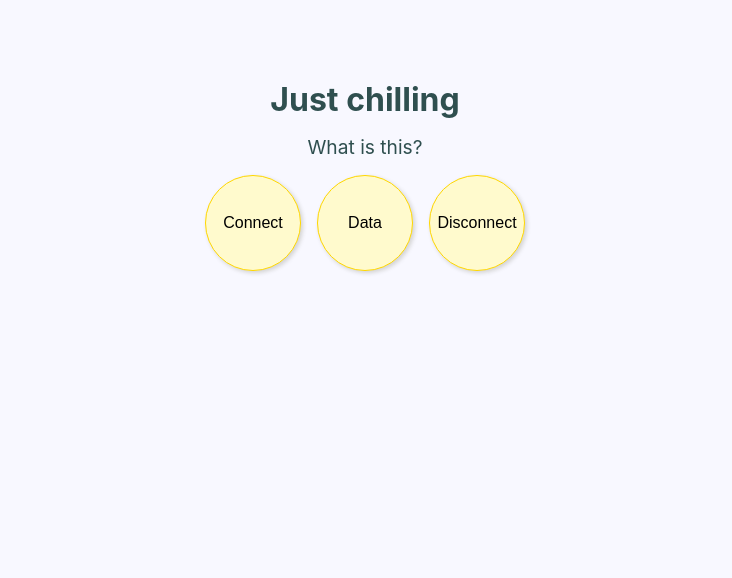
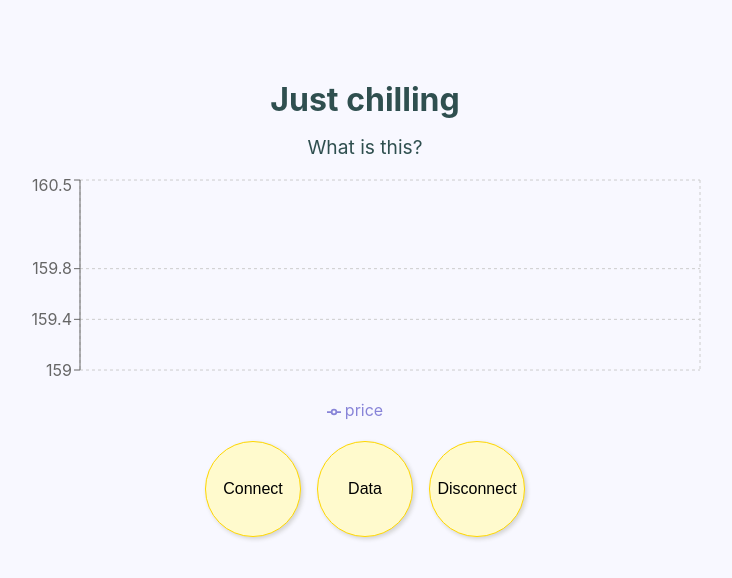
Before and after one commit to alexalexyang/ftxtest, a Next.js app: page / in a window 1280 px wide. Shown: the top 578 px of the page, without its empty margins (275-1007 px from the left). Built offline with nearby package versions, Linux system fonts and the light colour scheme.

Commit message:
Add recharts to plot prices

```diff
--- a/components/chart-component.tsx
+++ b/components/chart-component.tsx
@@ -1,8 +1,18 @@
 import { Button, ButtonsWrapper } from "../styles/main";
+import {
+  CartesianGrid,
+  Legend,
+  Line,
+  LineChart,
+  Tooltip,
+  XAxis,
+  YAxis,
+} from "recharts";
 import { ftxUnsubscribe, ftxWs, ftxWsKeepAlive } from "../helpers/ftx-ws";
 import { useEffect, useState } from "react";
 
 import type { NextPage } from "next";
+import { TradeData } from "../types/ftx";
 import { useQueryClient } from "react-query";
 
 // {
@@ -16,10 +26,27 @@ import { useQueryClient } from "react-query";
 
 const ChartComponent: NextPage = () => {
   const queryClient = useQueryClient();
+  const [data, setData] = useState<TradeData[]>();
 
   const [ws, setWs] = useState<WebSocket>();
-  const [intervalId, setintervalId] = useState<NodeJS.Timer>();
+  const [pingId, setPingId] = useState<NodeJS.Timer>();
   const [startPing, setStartPing] = useState<boolean>(false);
+  const [plotId, setPlotId] = useState<NodeJS.Timer>();
+  const [startPlot, setStartPlot] = useState<boolean>(false);
+
+  useEffect(() => {
+    if (startPlot === false) {
+      plotId && clearInterval(plotId);
+      setPlotId(undefined);
+      return;
+    }
+
+    const startPlotId = setInterval(() => {
+      setData(queryClient.getQueryData("SOL-PERP"));
+    }, 2000);
+
+    setPlotId(startPlotId);
+  }, [startPlot]);
 
   useEffect(() => {
     if (!ws) {
@@ -33,22 +60,40 @@ const ChartComponent: NextPage = () => {
   useEffect(() => {
     if (startPing && ws) {
       const id = ftxWsKeepAlive(ws);
-      setintervalId(id);
+      setPingId(id);
     }
-    if (!startPing && intervalId) {
-      clearInterval(intervalId);
+    if (!startPing && pingId) {
+      clearInterval(pingId);
     }
   }, [startPing]);
 
   return (
     <>
+      <LineChart
+        width={730}
+        height={250}
+        data={data}
+        margin={{ top: 5, right: 30, left: 20, bottom: 5 }}
+      >
+        <CartesianGrid strokeDasharray="3 3" />
+        <XAxis dataKey="time" />
+        <YAxis type="number" domain={[159, 160.5]} />
+        <Tooltip />
+        <Legend />
+        <Line type="monotone" dataKey="price" stroke="#8884d8" />
+      </LineChart>
       <ButtonsWrapper>
-        <Button onClick={() => setWs(new WebSocket("wss://ftx.com/ws/"))}>
+        <Button
+          onClick={() => {
+            setWs(new WebSocket("wss://ftx.com/ws/"));
+            setStartPlot(true);
+          }}
+        >
           Connect
         </Button>
         <Button
           onClick={() => {
-            const data = queryClient.getQueryData("BTC-PERP");
+            const data = queryClient.getQueryData("SOL-PERP");
             console.log(data);
           }}
         >
@@ -62,7 +107,9 @@ const ChartComponent: NextPage = () => {
 
             ftxUnsubscribe(ws);
             ws.close();
+            setWs(undefined);
             setStartPing(false);
+            setStartPlot(false);
           }}
         >
           Disconnect
--- a/helpers/ftx-ws.ts
+++ b/helpers/ftx-ws.ts
@@ -1,29 +1,17 @@
+import { TradeData, WsResponse } from "../types/ftx";
+
 import { QueryClient } from "react-query";
 
-interface TradeData {
-  id: number;
-  price: number;
-  size: number;
-  side: string;
-  liquidation: boolean;
-  time: Date;
-}
-interface WsResponse {
-  type: "update";
-  channel: "trades";
-  market: string;
-  data: TradeData[];
-}
-
-// const tickers = ["BTC-PERP", "BTC/USD", "ETH-PERP", "ETH/USD"];
+// const tickers = ["SOL-PERP", "HNT-PERP"];
 const tickers = ["SOL-PERP"];
 
 export const ftxWs = (ws: WebSocket, queryClient: QueryClient) => {
-  console.log({ ws });
+  console.log("Connecting.");
 
   ws.onopen = () => {
+    console.log("Connected.");
     tickers.forEach((ticker) => {
-      // console.log(ticker);
+      console.log(`Subscribing to ${ticker}.`);
       ws.send(
         `{"op": "subscribe", "channel": "trades", "market": "${ticker}"}`
       );
@@ -38,20 +26,28 @@ export const ftxWs = (ws: WebSocket, queryClient: QueryClient) => {
       // data.forEach((datum) => console.log(datum));
 
       queryClient.setQueryData(res.market, (state): TradeData[] => {
+        const incomingData = data.filter((datum) => datum.side === "buy");
         const old = state ? (state as TradeData[]) : [];
-        const current = [...old, ...data];
 
-        if (current.length > 5) {
-          return current.slice(2, 7);
+        if (!incomingData.length) {
+          return old;
         }
 
-        return current;
+        const newState = [...old, ...incomingData];
+
+        const newStateLength = newState.length;
+        if (newStateLength > 30) {
+          const newStateSliced = newState.slice(
+            newStateLength - 32,
+            newStateLength - 1
+          );
+          // console.log(newStateSliced);
+          return newStateSliced;
+        }
+
+        return newState;
       });
     }
-
-    // if (data.type === "pong") {
-    //   console.log(data);
-    // }
   };
 };
 
@@ -62,10 +58,7 @@ export const ftxUnsubscribe = (ws: WebSocket) => {
 };
 
 export const ftxWsKeepAlive = (ws: WebSocket) => {
-  //   let counter = 0;
   return setInterval(() => {
-    // counter++;
-    // console.log(`ping ~ ${counter}`);
     ws.send(JSON.stringify({ op: "ping" }));
   }, 15000);
 };
--- a/package.json
+++ b/package.json
@@ -9,12 +9,12 @@
     "lint": "next lint"
   },
   "dependencies": {
-    "chart.js": "^3.5.1",
     "express": "^4.17.1",
     "next": "11.1.2",
     "react": "17.0.2",
     "react-dom": "17.0.2",
     "react-query": "^3.24.5",
+    "recharts": "^2.1.4",
     "styled-components": "^5.3.1"
   },
   "devDependencies": {
--- /dev/null
+++ b/types/ftx.ts
@@ -0,0 +1,15 @@
+export interface TradeData {
+  id: number;
+  price: number;
+  size: number;
+  side: string;
+  liquidation: boolean;
+  time: Date;
+}
+
+export interface WsResponse {
+  type: "update";
+  channel: "trades";
+  market: string;
+  data: TradeData[];
+}
```
Also changed, not shown: 1 other file (tests, documents, lock files or other folders).
